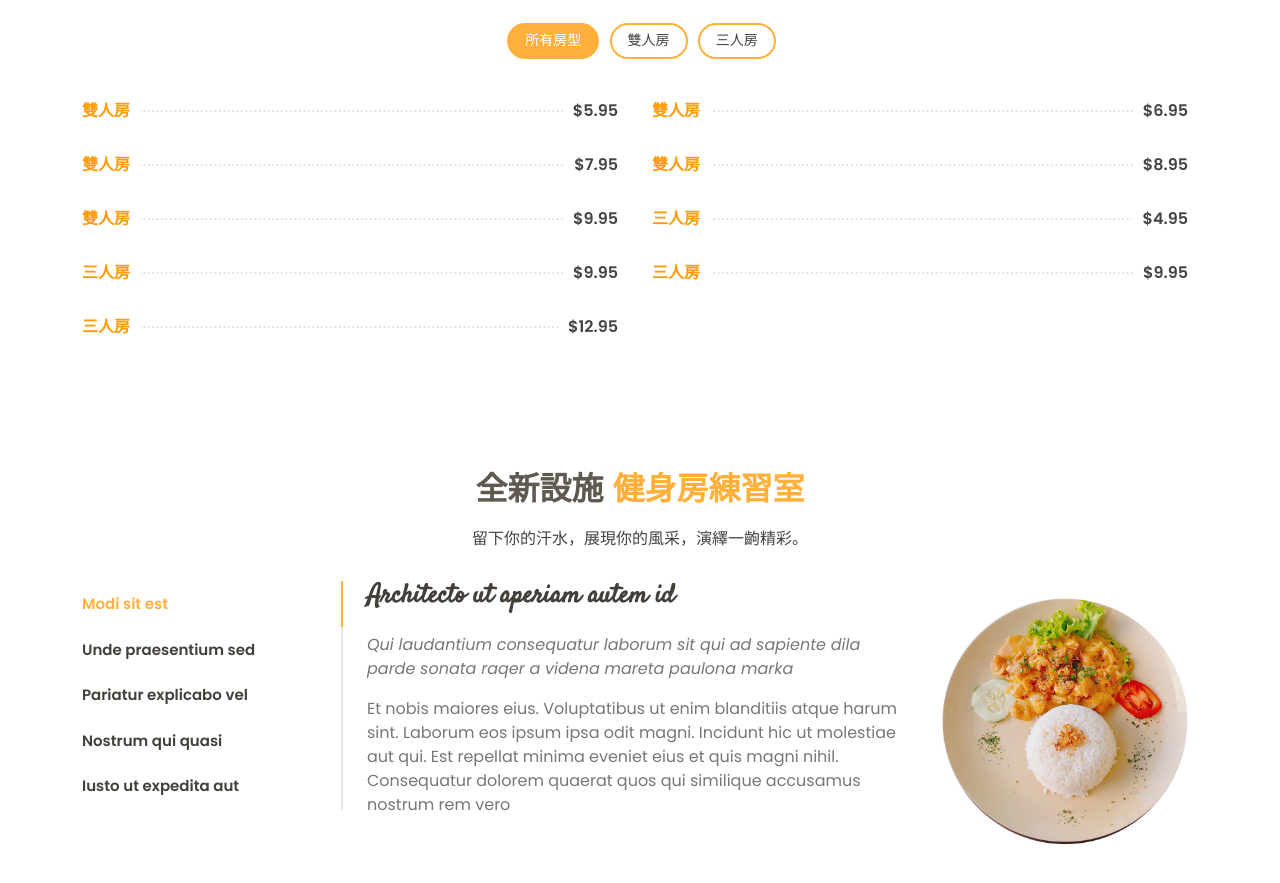
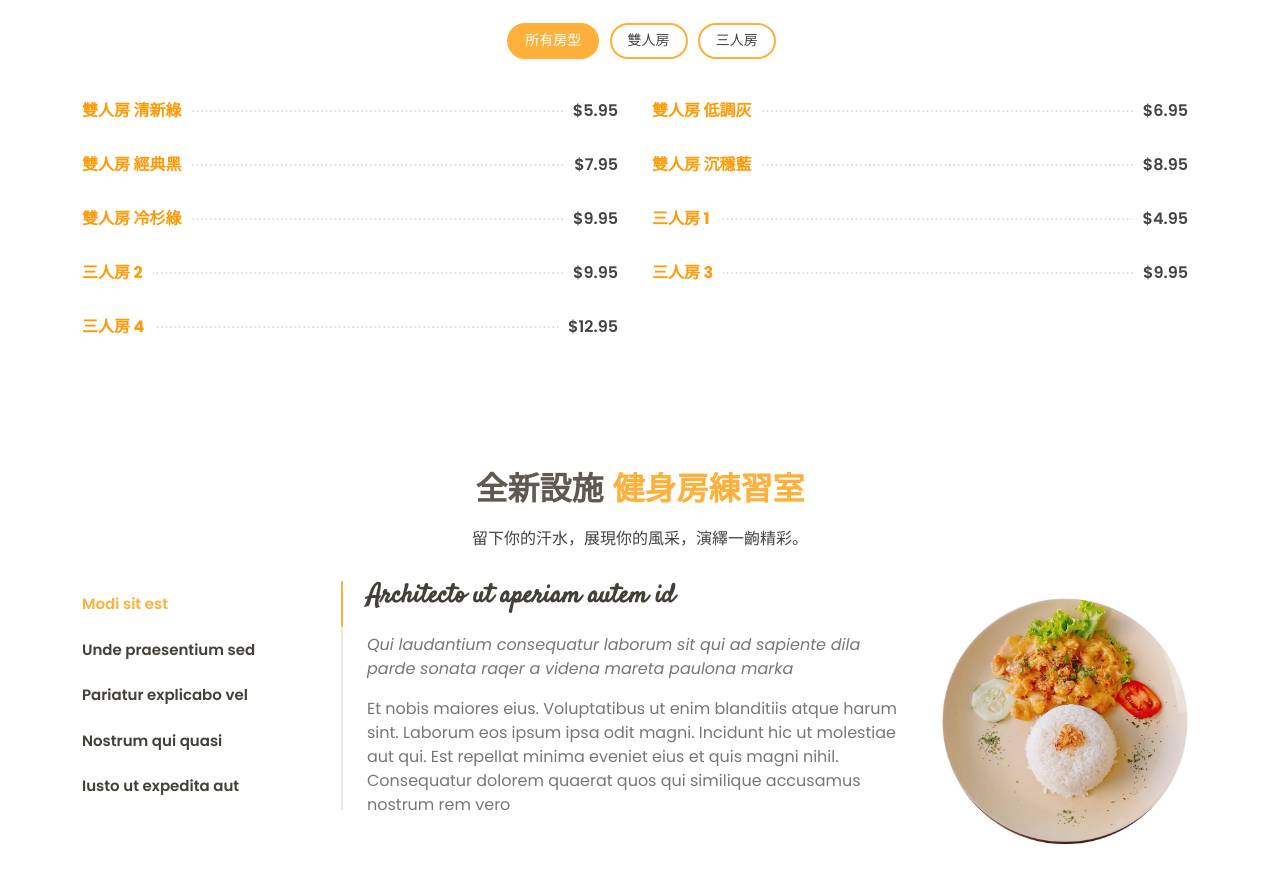
Before and after one commit to shioubi/web-design-project, a plain HTML site: page Delicious/index.html in a window 1280 px wide. Shown: the part 1961-2844 px from the top of the page. Drawn offline with Linux system fonts and the light colour scheme.

Commit message:
Update index.html

```diff
--- a/Delicious/index.html
+++ b/Delicious/index.html
@@ -234,7 +234,7 @@
 
           <div class="col-lg-6 menu-item filter-starters">
             <div class="menu-content">
-              <a href="#">雙人房</a><span>$5.95</span>
+              <a href="#">雙人房 清新綠</a><span>$5.95</span>
             </div>
 
 
@@ -243,7 +243,7 @@
 
           <div class="col-lg-6 menu-item filter-specialty">
             <div class="menu-content">
-              <a href="#">雙人房</a><span>$6.95</span>
+              <a href="#">雙人房 低調灰</a><span>$6.95</span>
             </div>
 
 
@@ -252,7 +252,7 @@
 
           <div class="col-lg-6 menu-item filter-starters">
             <div class="menu-content">
-              <a href="#">雙人房</a><span>$7.95</span>
+              <a href="#">雙人房 經典黑</a><span>$7.95</span>
             </div>
 
 
@@ -261,7 +261,7 @@
 
           <div class="col-lg-6 menu-item filter-salads">
             <div class="menu-content">
-              <a href="#">雙人房</a><span>$8.95</span>
+              <a href="#">雙人房 沉穩藍</a><span>$8.95</span>
             </div>
 
 
@@ -270,7 +270,7 @@
 
           <div class="col-lg-6 menu-item filter-specialty">
             <div class="menu-content">
-              <a href="#">雙人房</a><span>$9.95</span>
+              <a href="#">雙人房 冷杉綠</a><span>$9.95</span>
             </div>
 
 
@@ -279,7 +279,7 @@
 
           <div class="col-lg-6 menu-item filter-starters">
             <div class="menu-content">
-              <a href="#">三人房</a><span>$4.95</span>
+              <a href="#">三人房 1</a><span>$4.95</span>
             </div>
 
 
@@ -288,7 +288,7 @@
 
           <div class="col-lg-6 menu-item filter-salads">
             <div class="menu-content">
-              <a href="#">三人房</a><span>$9.95</span>
+              <a href="#">三人房 2</a><span>$9.95</span>
             </div>
 
 
@@ -297,7 +297,7 @@
 
           <div class="col-lg-6 menu-item filter-salads">
             <div class="menu-content">
-              <a href="#">三人房</a><span>$9.95</span>
+              <a href="#">三人房 3</a><span>$9.95</span>
             </div>
 
 
@@ -306,7 +306,7 @@
 
           <div class="col-lg-6 menu-item filter-specialty">
             <div class="menu-content">
-              <a href="#">三人房</a><span>$12.95</span>
+              <a href="#">三人房 4</a><span>$12.95</span>
             </div>
 
 
```
